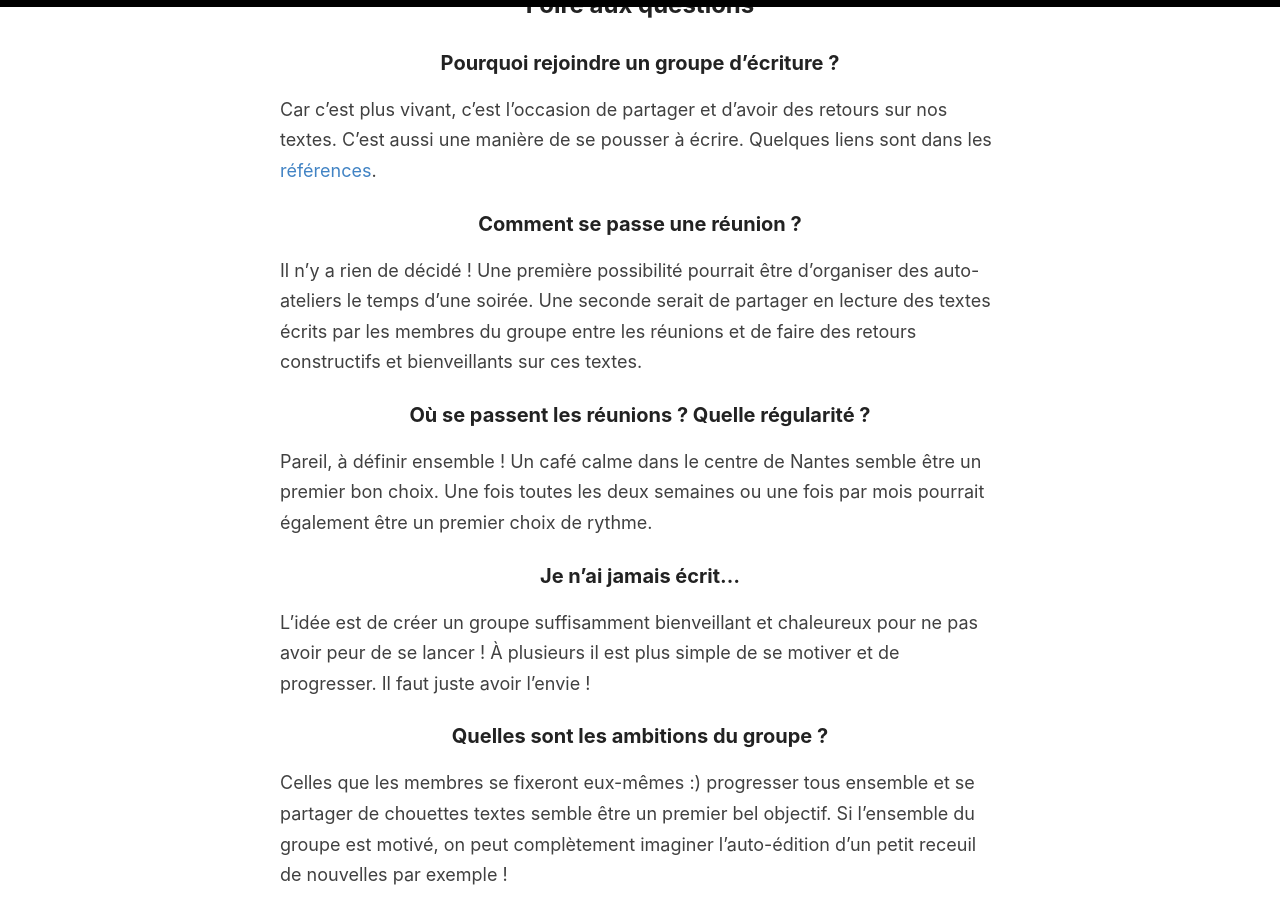
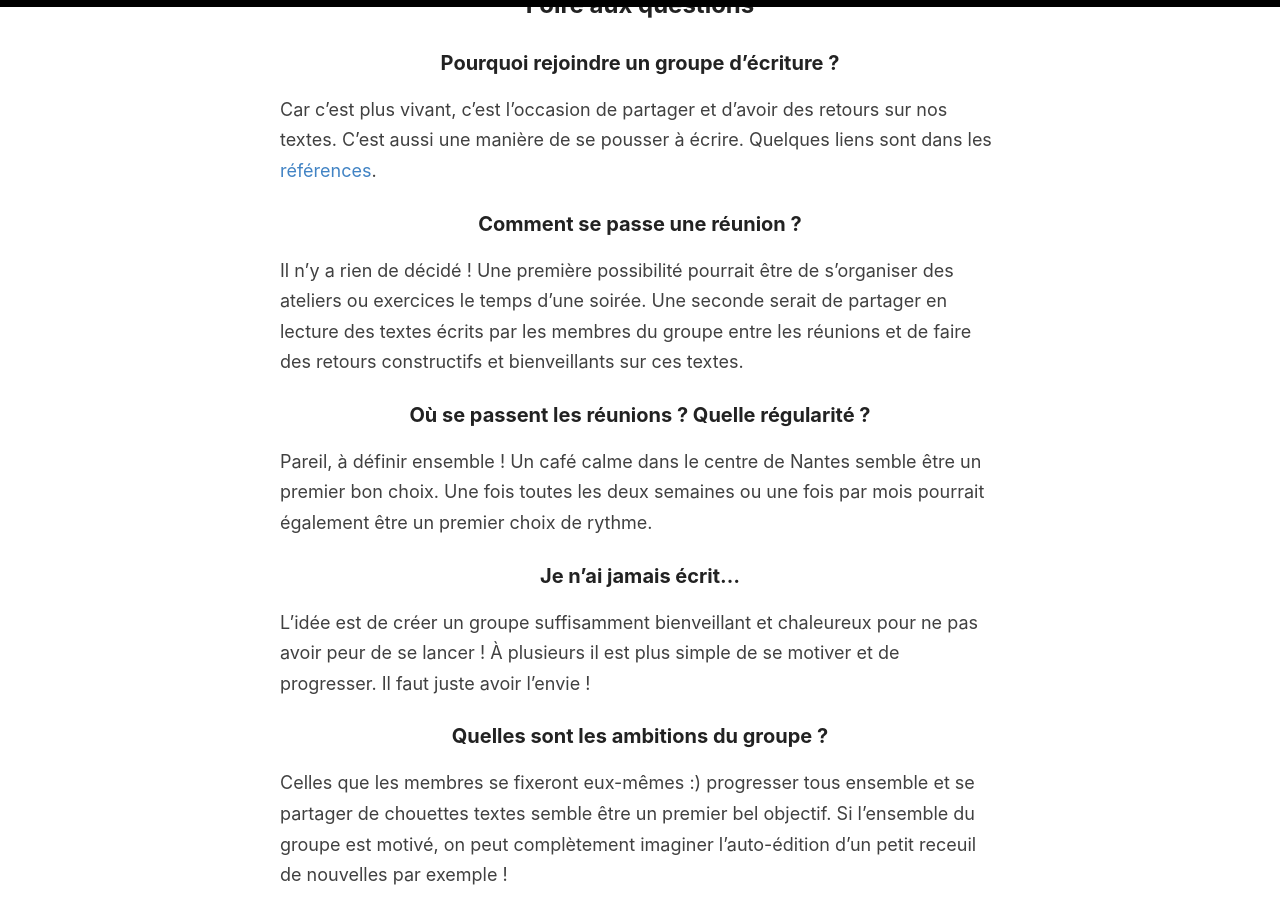
Before and after one commit to rivten/groupe-ecriture-nantes, a Jekyll site: the page built from _pages/about.md, in a window 1280 px wide and 900 px high, scrolled down 738 px. Built offline with Jekyll 4.4.1, drawn with Linux system fonts in a browser that asks for light colours.

Commit message:
better formulation again

```diff
--- a/_pages/about.md
+++ b/_pages/about.md
@@ -28,7 +28,7 @@ Car c'est plus vivant, c'est l'occasion de partager et d'avoir des retours sur n
 
 ### Comment se passe une réunion ?
 
-Il n'y a rien de décidé ! Une première possibilité pourrait être d'organiser des auto-ateliers le temps d'une soirée. Une seconde serait de partager en lecture des textes écrits par les membres du groupe entre les réunions et de faire des retours constructifs et bienveillants sur ces textes.
+Il n'y a rien de décidé ! Une première possibilité pourrait être de s'organiser des ateliers ou exercices le temps d'une soirée. Une seconde serait de partager en lecture des textes écrits par les membres du groupe entre les réunions et de faire des retours constructifs et bienveillants sur ces textes.
 
 ### Où se passent les réunions ? Quelle régularité ?
 
```
